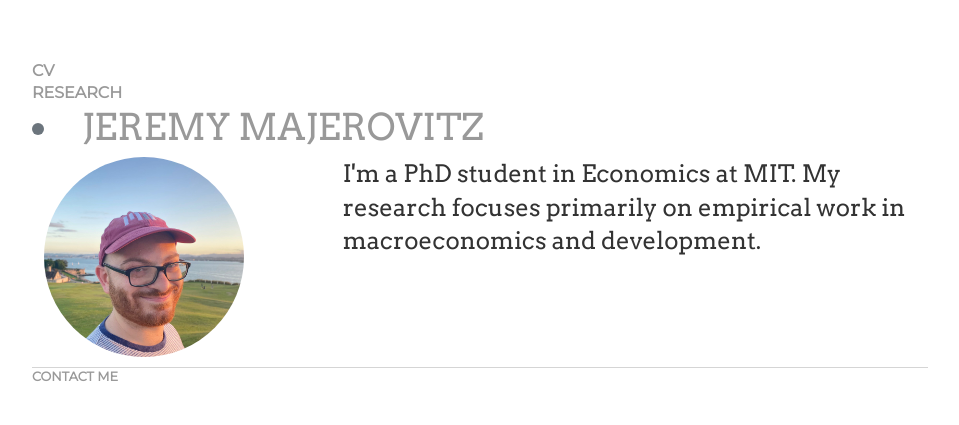
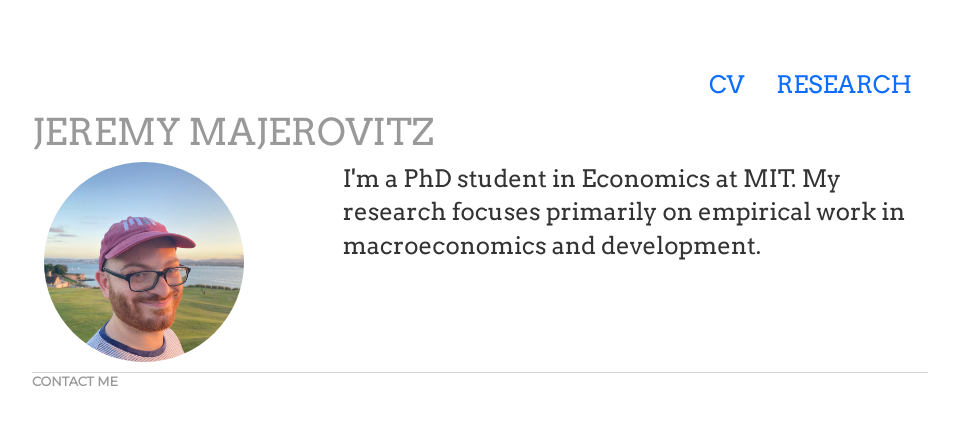
Before and after one commit to jmajic/jmajic.github.io, a Jekyll site: the page built from index.html, in a window 1280 px wide. Shown: the top 425 px of the page, without its empty margins (160-1119 px from the left). Built offline with Jekyll 4.4.1, drawn with Linux system fonts in a browser that asks for light colours.

Commit message:
Try to use proper syntax to get nav to work

```diff
--- a/_layouts/default.html
+++ b/_layouts/default.html
@@ -10,15 +10,11 @@
 		{% include google_analytics.html %}
 
 		<body>
-			<nav>
-	    		<ul class ="nav navbar-nav ml-auto">
-	        		<li><a href="/cv/Majerovitz_CV_April_2019.pdf">CV</a></li>
-	        		<li><a href="/research">RESEARCH</a></li>
-	    		</ul>
-			</nav>
-	    		<h3 class="text-muted">
-	        		<li><a href="/">JEREMY MAJEROVITZ</a></li>
-	    		</h3>
+			<ul class="nav justify-content-end">
+				<li class="nav-item"><a class="nav-link" href="/cv/Majerovitz_CV_April_2019.pdf">CV</a></li>
+	        		<li class="nav-item"><a class="nav-link" href="/research">RESEARCH</a></li>
+			</ul>
+			<h3 class="text-muted"><a href="/">JEREMY MAJEROVITZ</a></h3>
 			<div class="container">
 
 			{{ content }}
```
